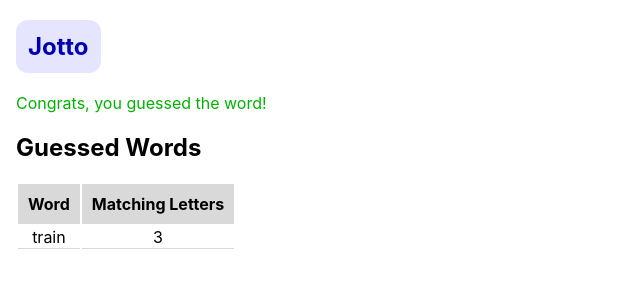
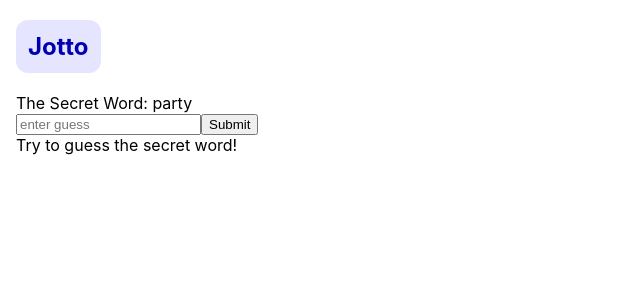
Before and after one commit to lalitlsg/jotto, a React (Create React App) app: page / in a window 1280 px wide. Shown: the top 300 px of the page, without its empty margins (0-640 px from the left). Built offline with nearby package versions, Linux system fonts and the light colour scheme.

Commit message:
completed the app!

```diff
--- a/src/App.js
+++ b/src/App.js
@@ -4,6 +4,7 @@ import Congrats from "./components/congrats/Congrats";
 import GuessedWords from "./components/guessedWords/GuessedWords";
 import styles from "./App.module.css";
 import { getSecretWord } from "./store/actions";
+import Input from "./components/input/Input";
 
 export class UnconnectedApp extends Component {
   componentDidMount() {
@@ -13,10 +14,10 @@ export class UnconnectedApp extends Component {
     return (
       <div className={styles.app}>
         <h2 className={styles.brandName}>Jotto</h2>
-        <Congrats success={true} />
-        <GuessedWords
-          guessedWords={[{ guessedWord: "train", letterMatchCount: 3 }]}
-        />
+        <div>The Secret Word: {this.props.secretWord}</div>
+        <Congrats success={this.props.success} />
+        <Input />
+        <GuessedWords guessedWords={this.props.guessedWords} />
       </div>
     );
   }
--- a/src/components/input/Input.js
+++ b/src/components/input/Input.js
@@ -2,12 +2,32 @@ import React, { Component } from "react";
 import { connect } from "react-redux";
 import { guessWord } from "../../store/actions";
 
-class Input extends Component {
+export class UnconnectedInput extends Component {
+  constructor(props) {
+    super(props);
+    this.inputBox = React.createRef();
+  }
+
+  submitGuessedWord = (e) => {
+    e.preventDefault();
+    const guessedWord = this.inputBox.current.value;
+    if (guessedWord) {
+      this.props.guessWord(guessedWord);
+    }
+    this.inputBox.current.value = "";
+  };
+
   render() {
     const content = this.props.success ? null : (
       <form>
-        <input data-test="input-box" placeholder="enter guess" />
-        <button data-test="submit-button">Submit</button>
+        <input
+          ref={this.inputBox}
+          data-test="input-box"
+          placeholder="enter guess"
+        />
+        <button data-test="submit-button" onClick={this.submitGuessedWord}>
+          Submit
+        </button>
       </form>
     );
     return <div data-test="component-input">{content}</div>;
@@ -18,4 +38,4 @@ const mapStateToProps = ({ success }) => {
   return { success };
 };
 
-export default connect(mapStateToProps, { guessWord })(Input);
+export default connect(mapStateToProps, { guessWord })(UnconnectedInput);
--- a/src/store/actions/index.js
+++ b/src/store/actions/index.js
@@ -36,11 +36,11 @@ export const guessWord = (guessedWord) => {
 };
 
 export const getSecretWord = () => {
-  return async (dispatch) => {
-    const response = await axios.get("http://localhost:8000");
-    dispatch({
-      type: actionTypes.SET_SECRET_WORD,
-      payload: response.data,
-    });
+  // return async (dispatch) => {
+  // const response = await axios.get("http://localhost:8000");
+  return {
+    type: actionTypes.SET_SECRET_WORD,
+    payload: "party",
   };
+  // };
 };
```
Also changed, not shown: 1 other file (tests, documents, lock files or other folders).
